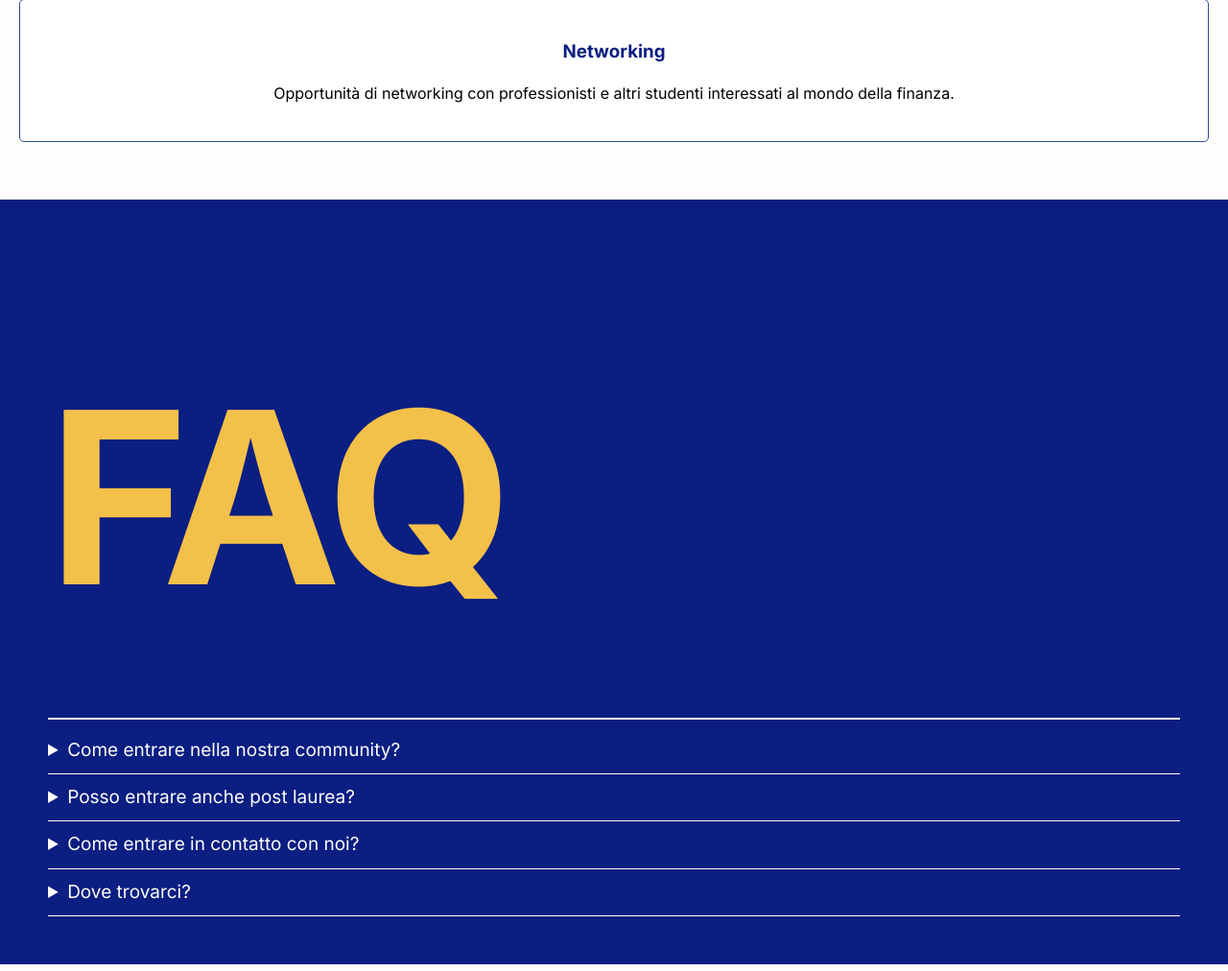
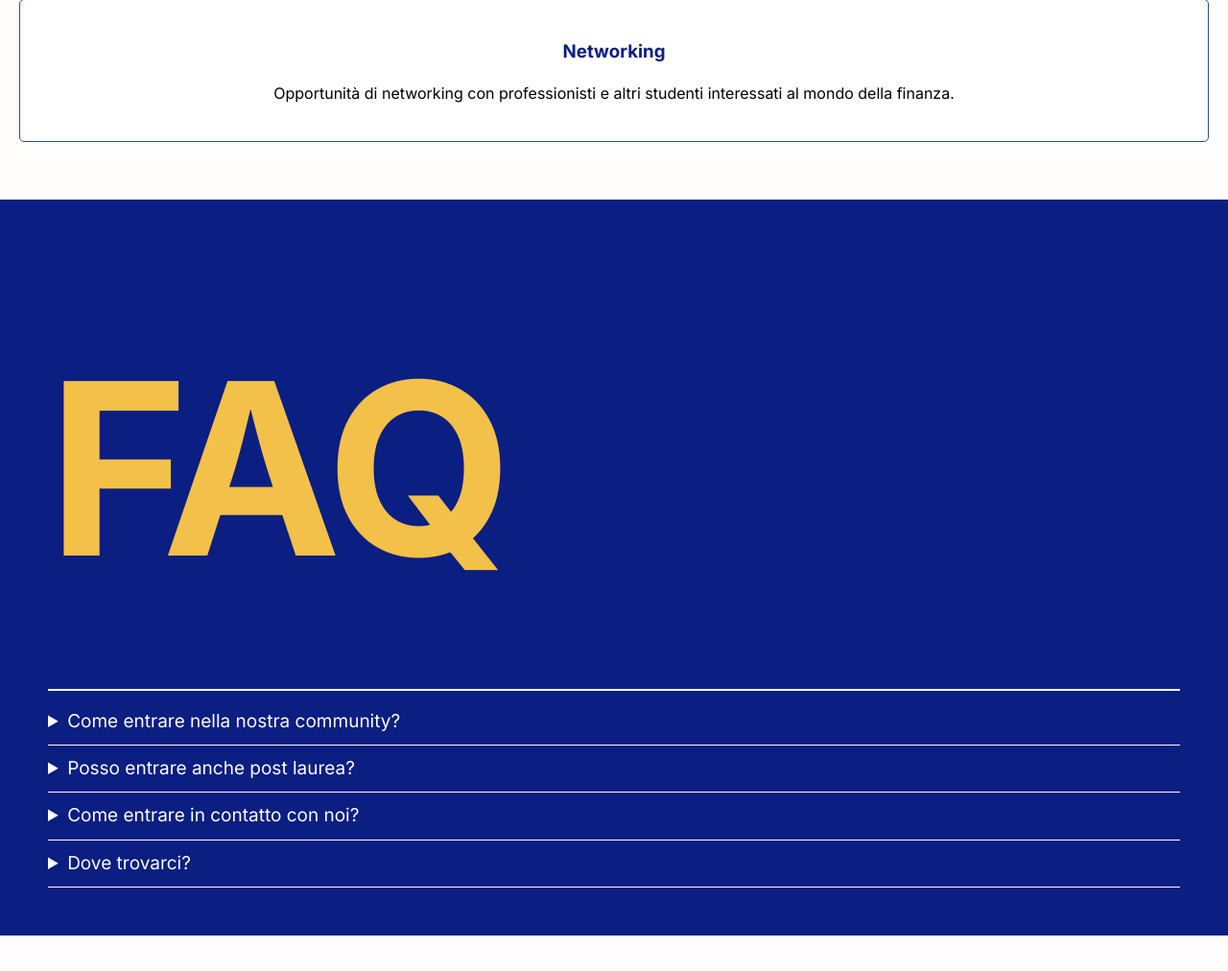
Before and after one commit to sfclubstatale/sfclubstatale, a PHP site: page / in a window 1280 px wide. Shown: the part 1185-2197 px from the top of the page at 96% size. Run offline with PHP 8.4, Linux system fonts and the light colour scheme.

Commit message:
Update styles.css

```diff
--- a/styles.css
+++ b/styles.css
@@ -178,7 +178,7 @@ footer a:hover {
   letter-spacing: -0.02em;
   color: var(--color-accent-yellow);
   text-align: left;
-  margin-top: 60px;
+  margin-top: 30px;
   margin-bottom: 30px;
 }
 
@@ -192,6 +192,8 @@ footer a:hover {
   border-bottom: 1px solid var(--color-background);
   padding-top: 9px;
   padding-bottom: 9px;
+  overflow: hidden;
+  transition: height 0.3s ease-in-out;
 }
 
 .faq details summary {
```
